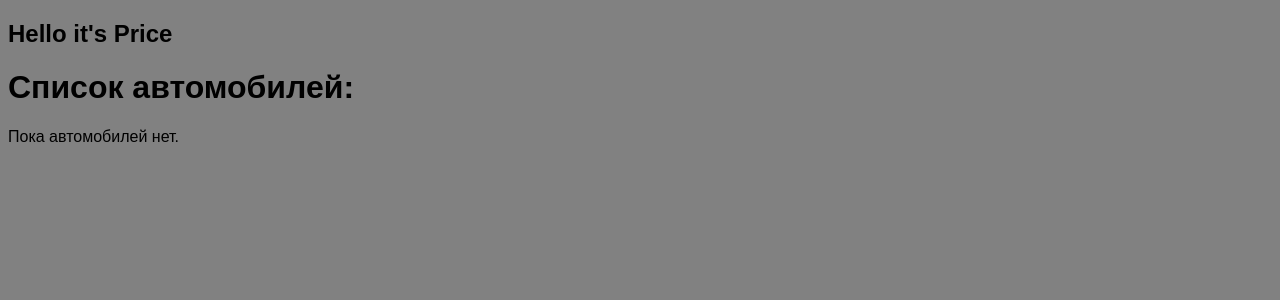
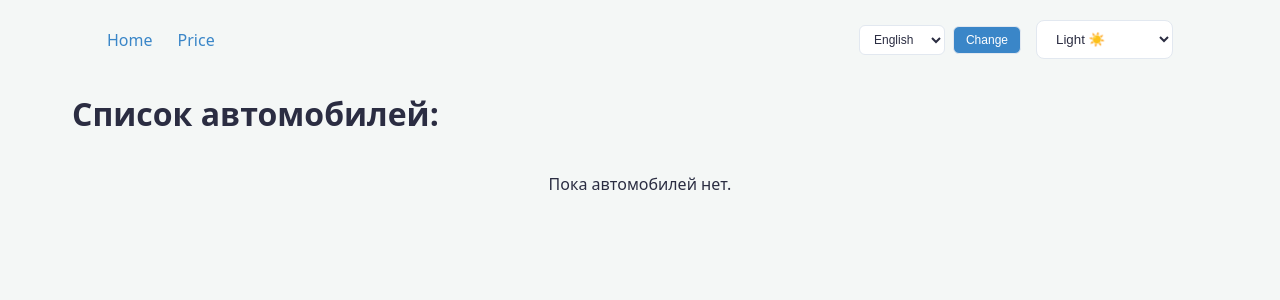
Before and after one commit to amirbek302/Django_lesson_10, a Django app: template DJ_lesson10/price/templates/price.html in a window 1280 px wide. Shown: the top 300 px of the page. Run offline with Django 3.2, Linux system fonts and the light colour scheme; the template is opened without the code that fills it, so the values that code supplies are empty.

Commit message:
Change home.html , price.html and style.css

```diff
--- a/DJ_lesson10/price/templates/price.html
+++ b/DJ_lesson10/price/templates/price.html
@@ -10,10 +10,36 @@
     <title>Price</title>
 </head>
 <body>
-    <h2>Hello it's Price</h2>
+    {% load i18n %}
+    {% get_current_language as LANGUAGE_CODE %}
+    <nav>
+        <div class="nav-a">
+            <a href="{% url 'home' %}">Home</a>
+            <a href="{% url 'price' %}">Price</a>
+        </div>
+        <div class="nav-buttons">
+            <form action="{% url 'set_language' %}" method="POST">
+                {% csrf_token %}
+                <select name="language" class="language-select">
+                    <option value="en" {% if LANGUAGE_CODE == 'en' %} selected {% endif %}>English</option>
+                    <option value="uz" {% if LANGUAGE_CODE == 'uz' %} selected {% endif %}>Uzbek</option>
+                    <option value="ru" {% if LANGUAGE_CODE == 'ru' %} selected {% endif %}>Russian</option>
+                </select>
+                <input type="submit" value="Change" class="language-btn">
+            </form>
+            <div class="theme-picker">
+                <select id="theme-select">
+                    <option value="light">Light ☀️</option>
+                    <option value="dark">Dark 🌙</option>
+                    <option value="cyberpunk">Cyberpunk ⚡</option>
+                </select>
+            </div>
+        </div>
+    </nav>
     <h1>Список автомобилей:</h1>
 
-    {% for car in cars %}
+    <main>
+        {% for car in cars %}
         <div class="car_card">
             <h2>{{ car.car_model }}</h2>
             <p>Описание: {{ car.car_description }}</p>
@@ -27,5 +53,6 @@
     {% empty %}
         <p>Пока автомобилей нет.</p>
     {% endfor %}
+    </main>
 </body>
 </html>
--- a/DJ_lesson10/static/css/style.css
+++ b/DJ_lesson10/static/css/style.css
@@ -1,9 +1,179 @@
-body{
-    background-color: #818181;
-    font-family: sans-serif;
+/* -------------------------------------------------------------
+------------------------------------------------------------- */
+:root, [data-theme="light"] {
+  --bg-body: #f4f7f6;
+  --bg-card: #ffffff;
+  --text-main: #2b2d42;
+  --text-muted: #6c757d;
+  --accent: #3a86c8;
+  --border: #e2e8f0;
 }
 
-a{
+[data-theme="dark"] {
+  --bg-body: #121214;
+  --bg-card: #1a1a1e;
+  --text-main: #f8f9fa;
+  --text-muted: #adb5bd;
+  --accent: #4ea8de;
+  --border: #2d3748;
+}
+
+[data-theme="cyberpunk"] {
+  --bg-body: #001219;
+  --bg-card: #005f73;
+  --text-main: #ca6702;
+  --text-muted: #e9d8a6;
+  --accent: #94d2bd;
+  --border: #ae2012;
+}
+
+/* -------------------------------------------------------------
+------------------------------------------------------------- */
+body {
+  background-color: var(--bg-body);
+  color: var(--text-main);
+  font-family: system-ui, sans-serif;
+  transition: background-color 0.3s ease, color 0.3s ease;
+  padding: 0 5%;
+}
+
+a {
+    color: var(--accent);
     text-decoration: none;
-    color: #fff;
 }
+
+a:hover {
+    color: var(--text-main);
+    opacity: 0.7;
+}
+
+/* Навигация */
+nav {
+    display: flex;
+    align-items: center;
+    justify-content: space-between;
+    padding: 12px 35px;
+    gap: 20px;
+}
+
+/* Ссылки меню */
+.nav-a {
+    display: flex;
+    align-items: center;
+    gap: 25px;
+    flex-wrap: nowrap;
+}
+
+/* Переключатели справа */
+.nav-buttons {
+    display: flex;
+    align-items: center;
+    gap: 15px;
+    margin-left: auto;
+}
+
+.nav-buttons form {
+    display: flex;
+    align-items: center;
+    gap: 8px;
+    margin: 0;
+}
+
+/* Для небольших экранов */
+@media (max-width: 750px) {
+    nav {
+        flex-wrap: wrap;
+        padding: 12px 18px;
+    }
+
+    .nav-a {
+        flex-wrap: wrap;
+        gap: 12px;
+    }
+
+    .nav-buttons {
+        margin-left: 0;
+        flex-wrap: wrap;
+    }
+}
+
+
+
+.language-form {
+    display: flex;
+    align-items: center;
+    gap: 8px;
+}
+
+.language-select {
+    background-color: var(--bg-card);
+    color: var(--text-main);
+    border: 1px solid var(--border);
+    border-radius: 6px;
+    padding: 6px 10px;
+    font-size: 12px;
+    cursor: pointer;
+    outline: none;
+    transition: 0.3s;
+}
+
+.language-select:hover {
+    border-color: var(--accent);
+}
+
+.language-select:focus {
+    border-color: var(--accent);
+}
+
+.language-btn {
+    background-color: var(--accent);
+    color: var(--bg-card);
+    border: 1px solid var(--border);
+    border-radius: 6px;
+    padding: 6px 12px;
+    font-size: 12px;
+    font-weight: 500;
+    cursor: pointer;
+    transition: 0.3s;
+}
+
+.language-btn:hover {
+    opacity: 0.85;
+}
+
+.language-btn:active {
+    transform: scale(0.95);
+}
+
+.theme-picker select {
+    background-color: var(--bg-card);
+    color: var(--text-main);
+    border: 1px solid var(--border);
+    border-radius: 8px;
+    padding: 10px 15px;
+    cursor: pointer;
+}
+
+main{
+    display: flex;
+    margin-left: 0;
+    flex-wrap: wrap;
+    justify-content: space-around;
+}
+
+.car_card {
+    background-color: var(--bg-card);
+    border: 1px solid var(--border);
+    border-radius: 8px;
+    padding: 2rem;
+    max-width: 400px;
+    box-shadow: 0 4px 6px rgba(0,0,0,0.05);
+}
+
+.car_card h1 {
+    margin-top: 0;
+}
+
+.car_card p {
+    color: var(--text-muted);
+}
```
Also changed, not shown: DJ_lesson10/home/templates/home.html (+26 -1 lines), DJ_lesson10/price/data.py (+25 -0 lines).
